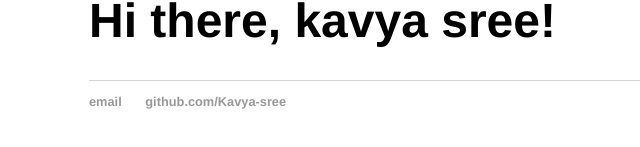
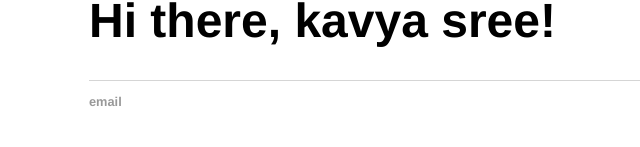
Before and after one commit to Kavya-sree/Kavya-sree.github.io, a plain HTML site: page index.html in a window 1280 px wide. Shown: the part 117-264 px from the top of the page, without its empty margins (103-743 px from the left). Drawn offline with Linux system fonts and the light colour scheme.

Commit message:
Update index.html

```diff
--- a/index.html
+++ b/index.html
@@ -21,7 +21,6 @@
 		<footer>
     		<ul>
         		<li><a href="kavyasree42@gmail.com">email</a></li>
-        		<li><a href="https://github.com/Kavya-sree">github.com/Kavya-sree</a></li>
 			</ul>
 		</footer>
 	</body>
```
